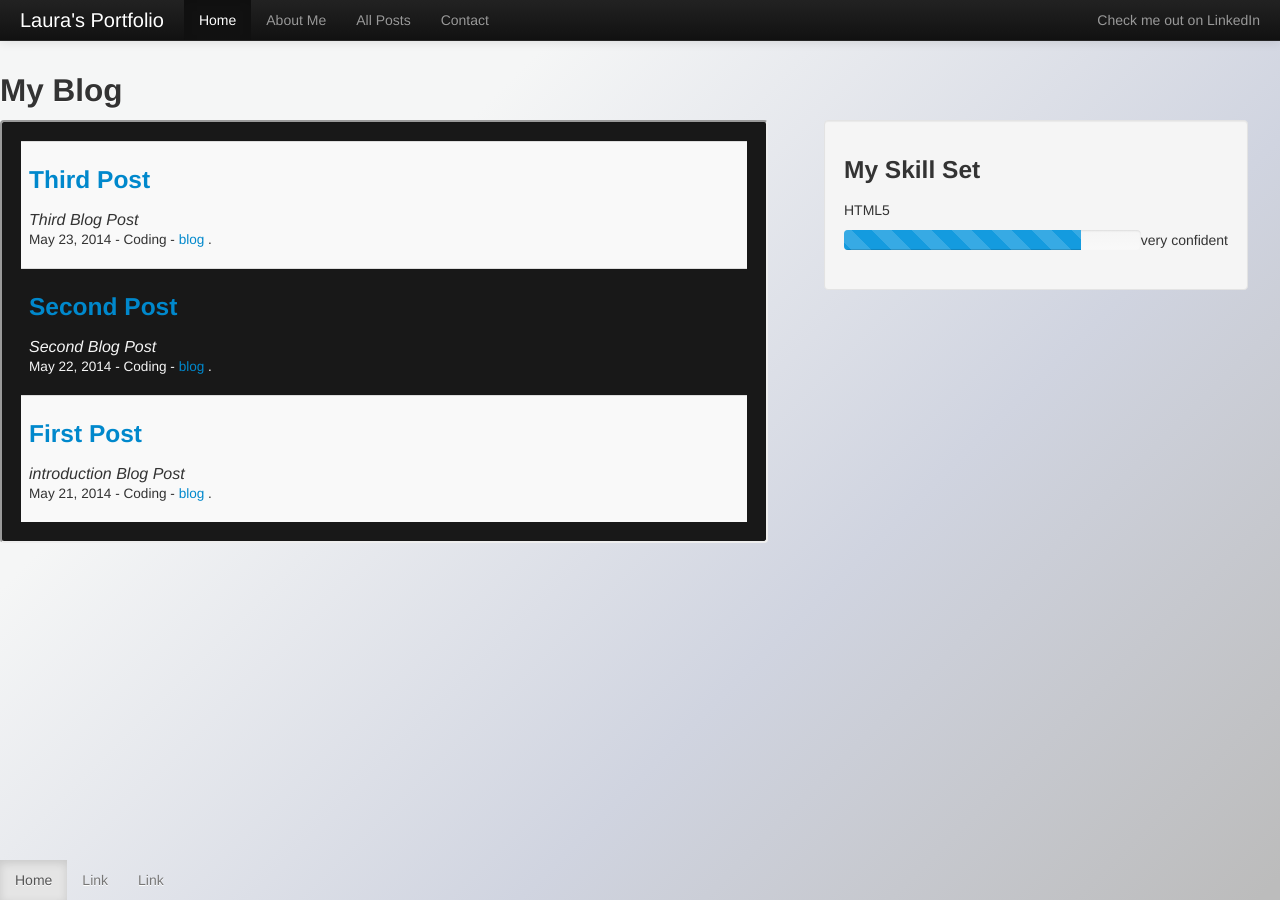
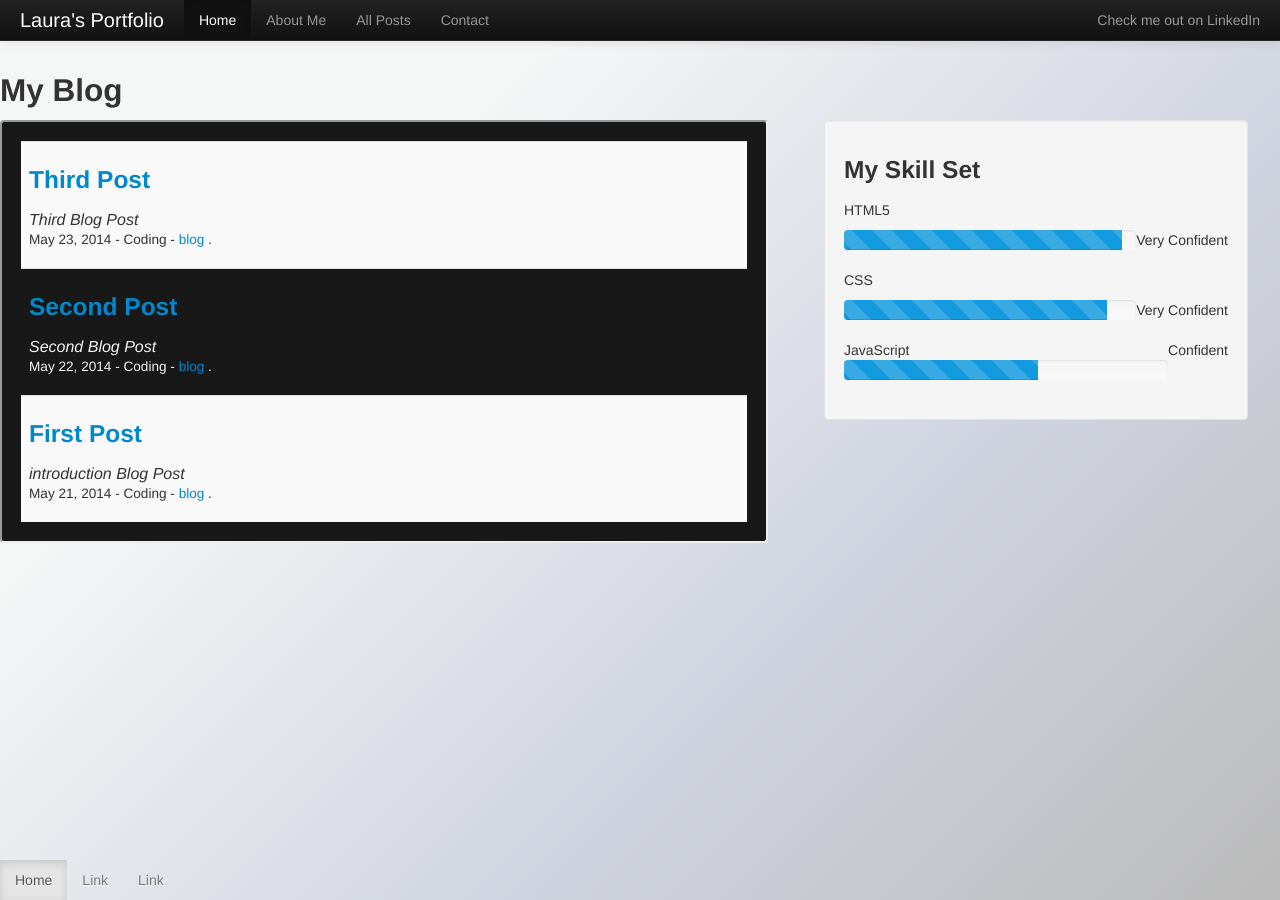
Before and after one commit to LauraR6561/Laurar6561.github.io, a Jekyll site: the page built from index.html, in a window 1280 px wide. Built offline with Jekyll 4.4.1, drawn with Linux system fonts in a browser that asks for light colours; Markdown is read by kramdown in place of the engine named in the settings.

Commit message:
added skills

```diff
--- a/_includes/skills.html
+++ b/_includes/skills.html
@@ -3,9 +3,21 @@
     <div>
 
     <p>HTML5</p>
-    <p class="pull-right">very confident</p>
+    <p class="pull-right">Very Confident</p>
     <div class="progress progress-striped active">
-          <div class="bar" style="width: 80%;"></div>
+          <div class="bar" style="width: 95%;"></div>
+    </div>
+
+    <p>CSS</p>
+    <p class="pull-right">Very Confident</p>
+    <div class="progress progress-striped active">
+          <div class="bar" style="width: 90%;"></div>
+    </div>
+
+    <p></p>JavaScript
+    <p class="pull-right">Confident</p>
+    <div class="progress progress-striped active">
+          <div class="bar" style="width: 60%;"></div>
     </div>
     </div>
 </div>
```
